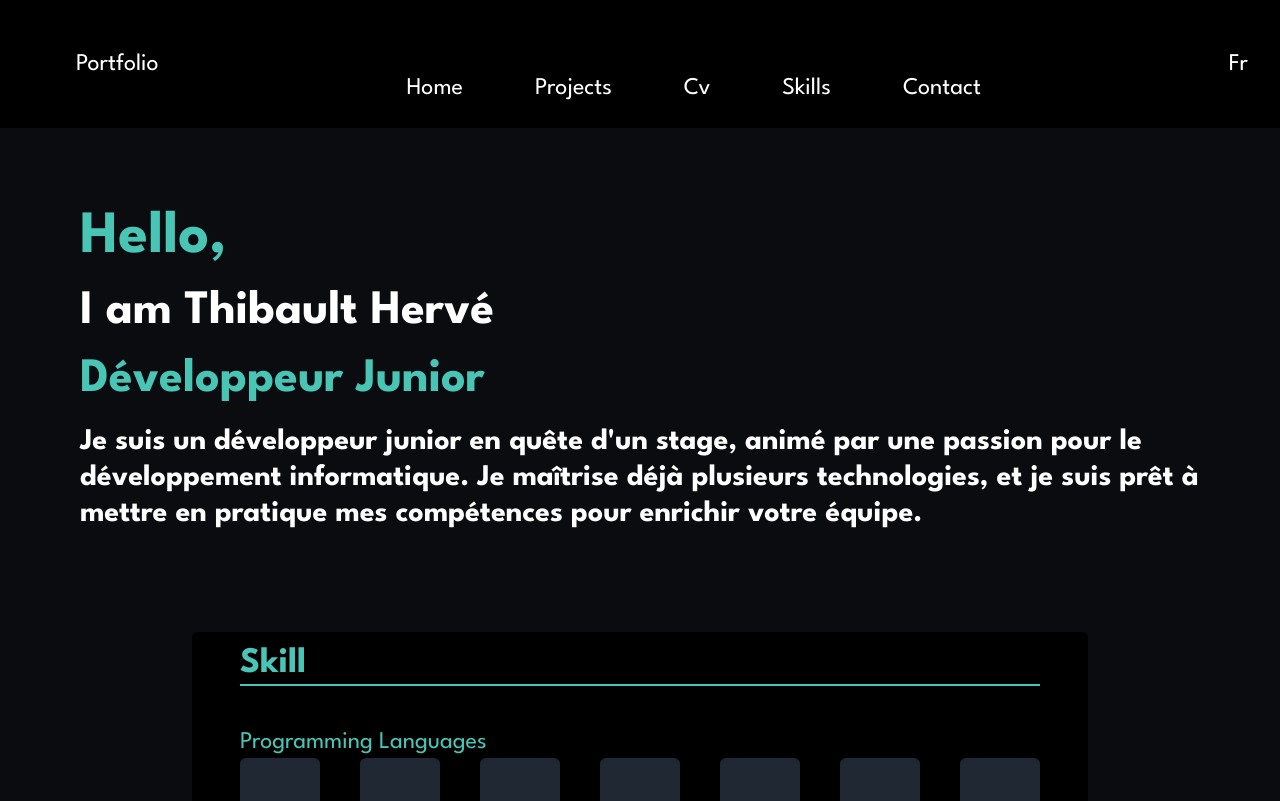
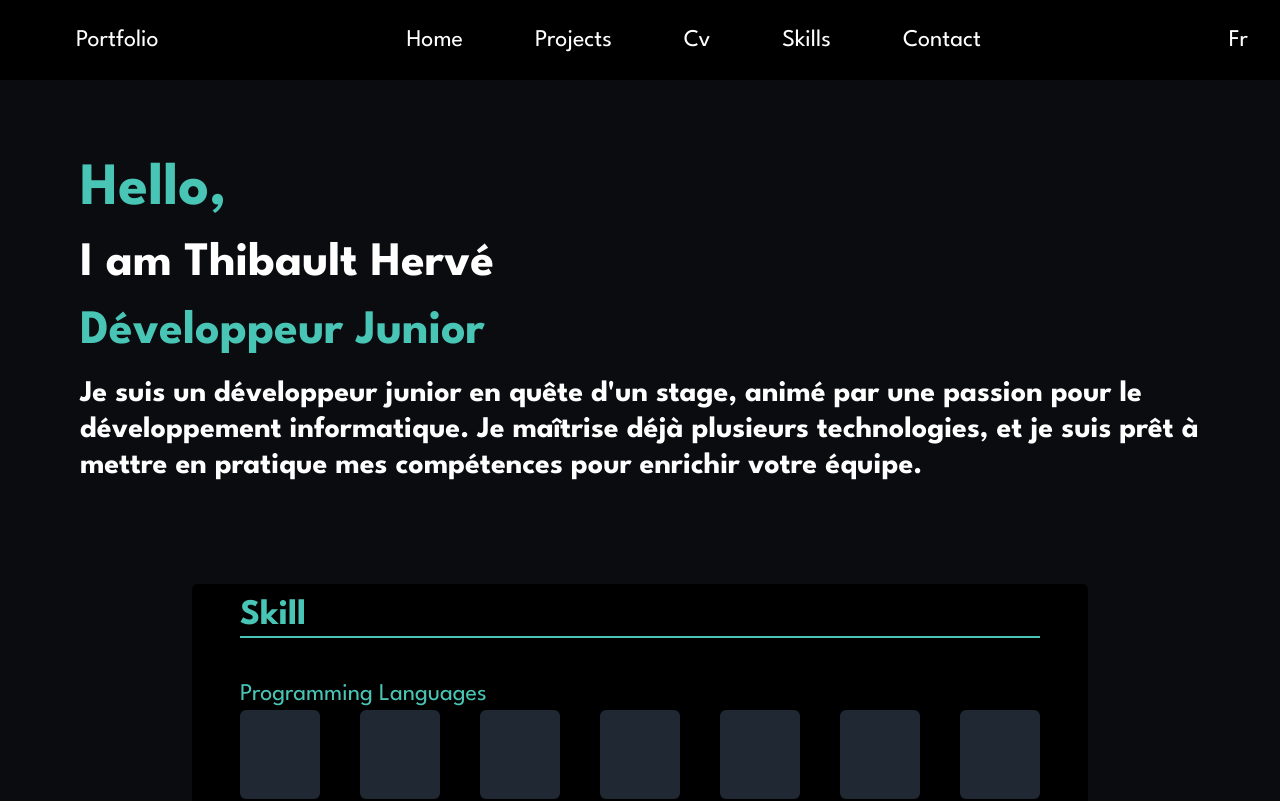
Before and after one commit to th-herve/portfolio, a React (Create React App) app: page / in a window 1280 px wide. Shown: the top 801 px of the page. Built offline with nearby package versions, Linux system fonts and the light colour scheme; some icons are missing; a web font is replaced by a local one.

Commit message:
Fix navbar link not centered

```diff
--- a/src/components/navbar.js
+++ b/src/components/navbar.js
@@ -22,10 +22,10 @@ export default function Navbar() {
 
         <ul
           className={`${!isNavOpen ? 'hidden' : ''}
-            absolute right-0 top-20 w-screen text-center text-2xl text-white backdrop-blur-xl md:static md:flex md:justify-center`}
+            absolute right-0 top-20 w-screen text-center text-2xl text-white backdrop-blur-xl md:static md:flex  md:justify-center`}
         >
           {links.map((link, index) => (
-            <li key={link + index} className="mb-12 mt-12 md:mb-0">
+            <li key={link + index} className="mb-12 mt-12 md:my-0">
               <Link text={link} href={'#' + link.toLowerCase()} />
             </li>
           ))}
```
